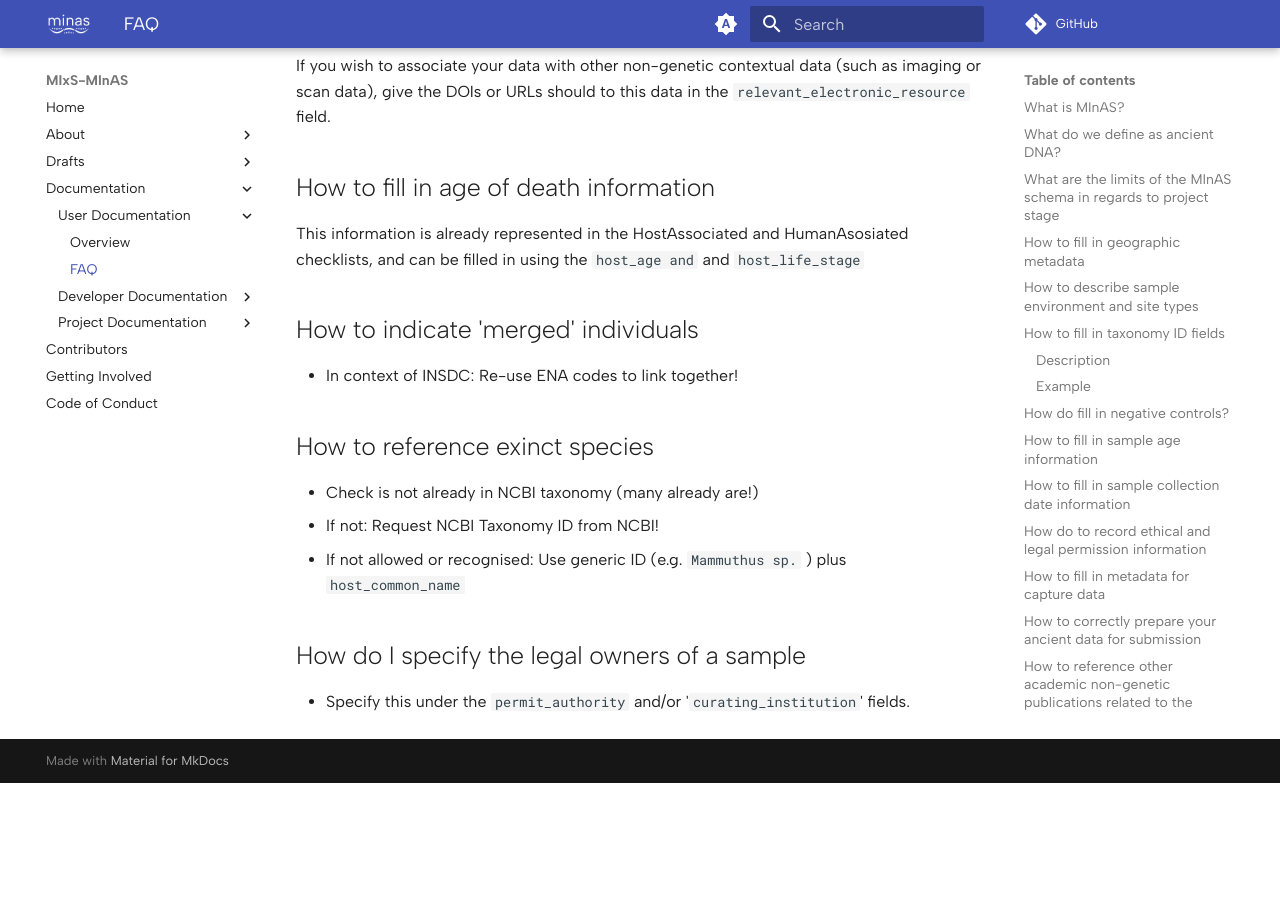
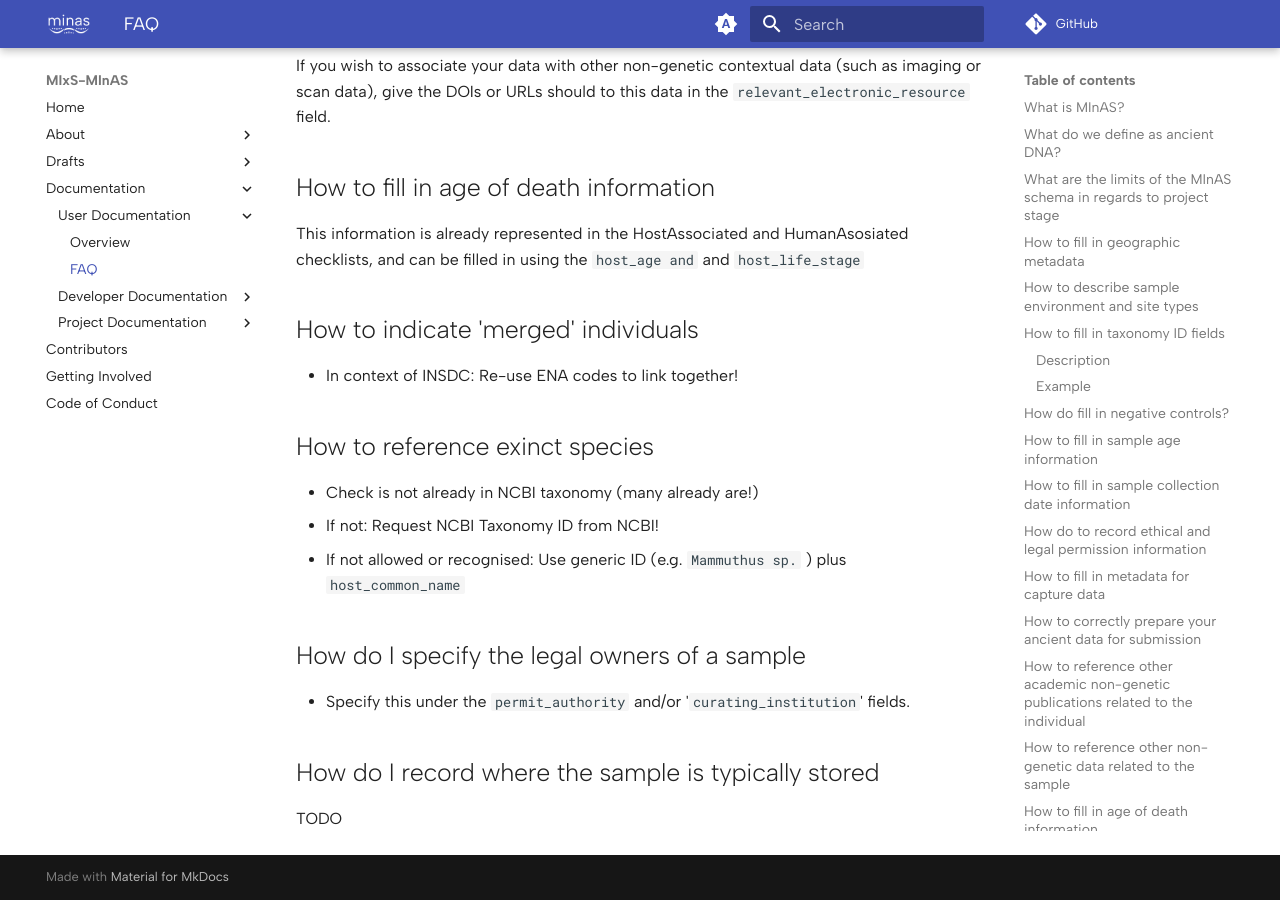
Before and after one commit to MIxS-MInAS/MIxS-MInAS.github.io, an MkDocs documentation site: the page built from docs/documentation/user-documentation/faq.md, in a window 1280 px wide and 900 px high, scrolled down 4814 px. Built offline with MkDocs 1.6.1 and Material for MkDocs 9.7.7, drawn with Linux system fonts in a browser that asks for light colours; comment, search, counter and statistics services are not loaded; before the commit the page ends 5597 px from its top, so only the background shows below that.

Commit message:
Add new FAQ section (TODO)

```diff
--- a/docs/documentation/user-documentation/faq.md
+++ b/docs/documentation/user-documentation/faq.md
@@ -167,3 +167,7 @@
 ## How do I specify the legal owners of a sample
 
 -   Specify this under the `permit_authority` and/or '`curating_institution`' fields.
+
+## How do I record where the sample is typically stored
+
+TODO
```
Also changed, not shown: docs/documentation/project-documentation/example-sample-data-description-use-cases.md (+0 -1 lines).
